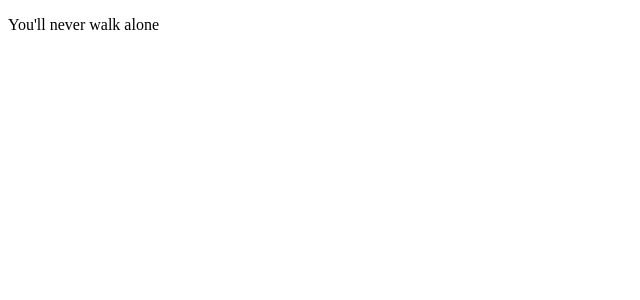
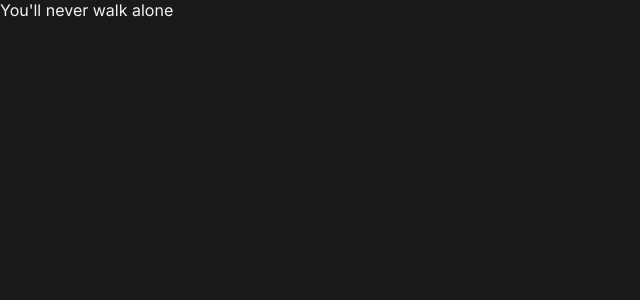
Before and after one commit to thealfredohenrique/todo-list, a React (Vite) app: page / in a window 1280 px wide. Shown: the top 300 px of the page, without its empty margins (0-640 px from the left). Built offline with nearby package versions, Linux system fonts and the light colour scheme.

Commit message:
feat(styles): Add global styles

```diff
--- a/index.html
+++ b/index.html
@@ -1,6 +1,12 @@
 <!DOCTYPE html>
 <html lang="en">
   <head>
+    <link rel="preconnect" href="https://fonts.googleapis.com" />
+    <link rel="preconnect" href="https://fonts.gstatic.com" crossorigin />
+    <link
+      href="https://fonts.googleapis.com/css2?family=Inter:wght@400;700&display=swap"
+      rel="stylesheet"
+    />
     <meta charset="UTF-8" />
     <meta name="viewport" content="width=device-width, initial-scale=1.0" />
     <title>ToDo List</title>
--- a/src/App.tsx
+++ b/src/App.tsx
@@ -1,3 +1,5 @@
+import "./global.css";
+
 function App() {
   return <p>You'll never walk alone</p>;
 }
--- /dev/null
+++ b/src/global.css
@@ -0,0 +1,35 @@
+:root {
+  --gray-100: #f2f2f2;
+  --gray-200: #d9d9d9;
+  --gray-300: #808080;
+  --gray-400: #333333;
+  --gray-500: #262626;
+  --gray-600: #1a1a1a;
+  --gray-700: #0d0d0d;
+  --purple-light: #8284fa;
+  --purple-dark: #5e60ce;
+  --blue-light: #4ea8de;
+  --blue-dark: #1e6f9f;
+  --danger: #e25858;
+}
+
+* {
+  box-sizing: border-box;
+  margin: 0;
+  padding: 0;
+}
+
+body {
+  -webkit-font-smoothing: antialiased;
+  background-color: var(--gray-600);
+  color: var(--gray-100);
+}
+
+body,
+button,
+input,
+textarea {
+  font-family: "Inter", sans-serif;
+  font-size: 1rem;
+  font-weight: 400;
+}
```
